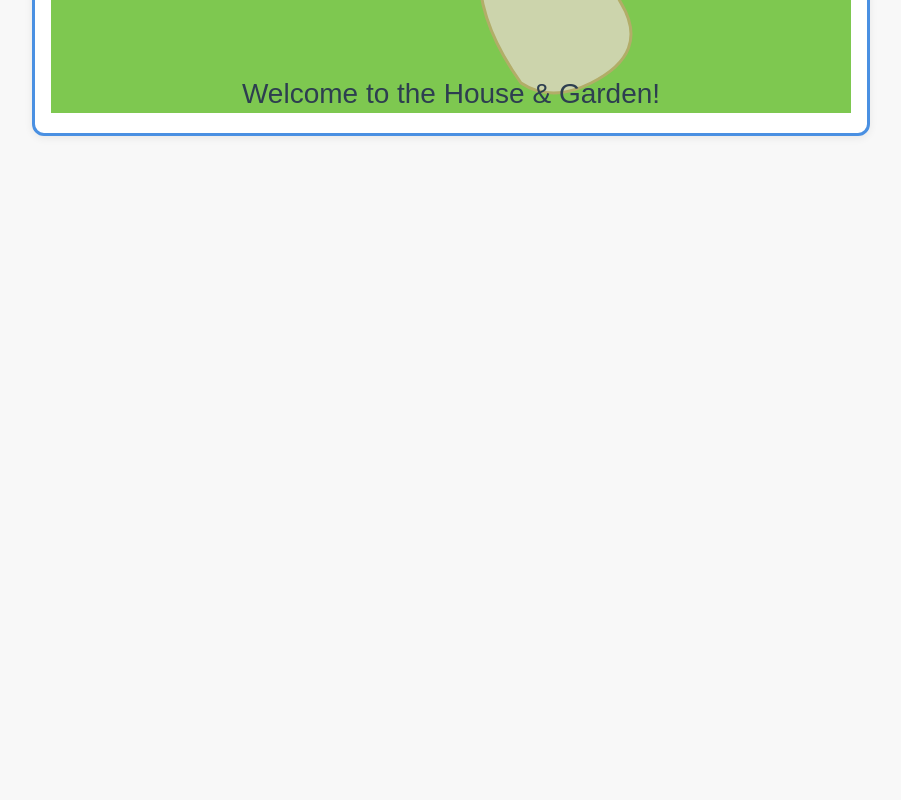
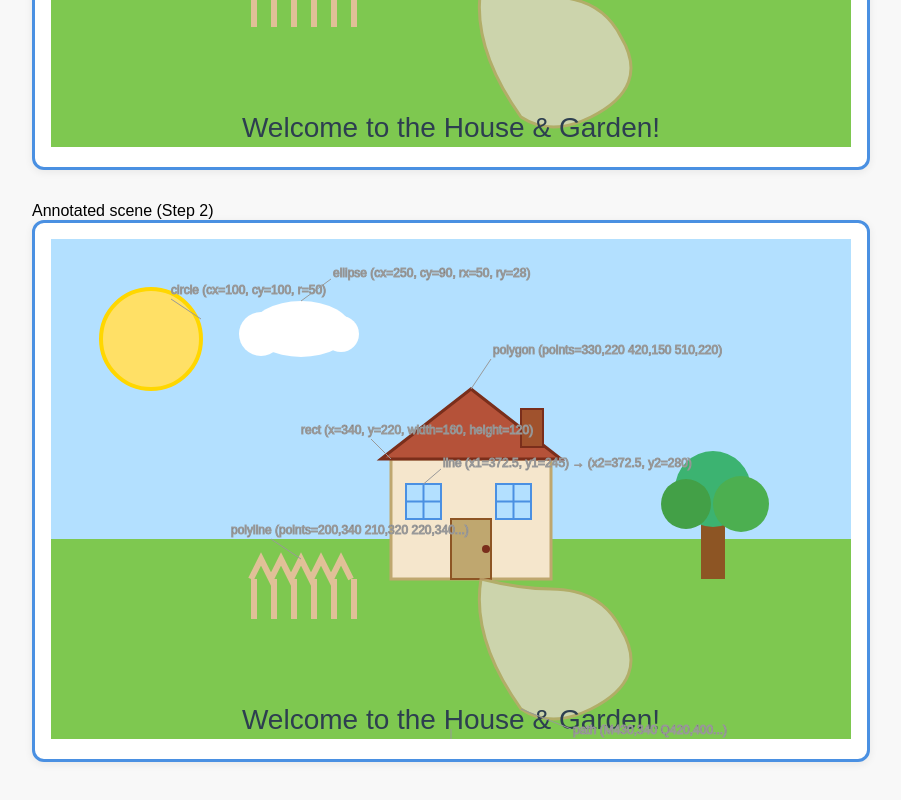
Before and after one commit to KennethOwO/T04-1, a plain HTML site: page index.html in a window 1280 px wide. Shown: the part 528-1328 px from the top of the page, without its empty margins (189-1090 px from the left). Before the commit the page ends 800 px from the top, so only its background shows below. Drawn offline with Linux system fonts and the light colour scheme.

Commit message:
add Step 2 annotated picture [AI-assisted]

```diff
--- a/index.html
+++ b/index.html
@@ -30,6 +30,8 @@
 </head>
 <body>
   <h1>T04 – SVG House &amp; Garden</h1>
+  <figure id="scene-original">
+    <figcaption>Original scene</figcaption>
     <div class="svg-container">
       <svg
         viewBox="0 0 800 500"
@@ -88,5 +90,100 @@
         <text x="400" y="490" text-anchor="middle" font-size="28" fill="#2d3e50" font-family="Arial, sans-serif">Welcome to the House &amp; Garden!</text>
       </svg>
     </div>
+  </figure>
+
+  <figure id="scene-annotated-figure">
+    <figcaption>Annotated scene (Step 2)</figcaption>
+    <div class="svg-container">
+      <svg
+        id="scene-annotated"
+        viewBox="0 0 800 500"
+        width="800" height="500"
+        aria-labelledby="svgTitle2 svgDesc2"
+        role="img"
+      >
+        <title id="svgTitle2">House and Garden Scene (Annotated)</title>
+        <desc id="svgDesc2">An SVG illustration showing a house and garden, with annotation labels for each SVG shape type and their key attributes.</desc>
+        <!-- Sky -->
+        <rect x="0" y="0" width="800" height="300" fill="#b3e0ff" />
+        <!-- Grass -->
+        <rect x="0" y="300" width="800" height="200" fill="#7ec850" />
+        <!-- Sun (circle) -->
+        <circle cx="100" cy="100" r="50" fill="#ffe066" stroke="#ffd700" stroke-width="4" />
+        <!-- Cloud (ellipse + circles) -->
+        <ellipse cx="250" cy="90" rx="50" ry="28" fill="#fff" />
+        <circle cx="210" cy="95" r="22" fill="#fff" />
+        <circle cx="290" cy="95" r="18" fill="#fff" />
+        <!-- Tree trunk (rect) -->
+        <rect x="650" y="270" width="24" height="70" fill="#8d5524" />
+        <!-- Tree foliage (circle) -->
+        <circle cx="662" cy="250" r="38" fill="#3cb371" />
+        <circle cx="690" cy="265" r="28" fill="#4caf50" />
+        <circle cx="635" cy="265" r="25" fill="#43a047" />
+        <!-- House body (rect) -->
+        <rect x="340" y="220" width="160" height="120" fill="#f5e6cc" stroke="#bfa76f" stroke-width="3" />
+        <!-- Roof (polygon) -->
+        <polygon points="330,220 420,150 510,220" fill="#b55239" stroke="#7a2e1b" stroke-width="3" />
+        <!-- Chimney (rect) -->
+        <rect x="470" y="170" width="22" height="38" fill="#a0522d" stroke="#7a2e1b" stroke-width="2" />
+        <!-- Door (rect) -->
+        <rect x="400" y="280" width="40" height="60" fill="#bfa76f" stroke="#8d5524" stroke-width="2" />
+        <!-- Door knob (circle) -->
+        <circle cx="435" cy="310" r="4" fill="#7a2e1b" />
+        <!-- Left window (rect) -->
+        <rect x="355" y="245" width="35" height="35" fill="#b3e0ff" stroke="#4a90e2" stroke-width="2" />
+        <line x1="372.5" y1="245" x2="372.5" y2="280" stroke="#4a90e2" stroke-width="2" />
+        <line x1="355" y1="262.5" x2="390" y2="262.5" stroke="#4a90e2" stroke-width="2" />
+        <!-- Right window (rect) -->
+        <rect x="445" y="245" width="35" height="35" fill="#b3e0ff" stroke="#4a90e2" stroke-width="2" />
+        <line x1="462.5" y1="245" x2="462.5" y2="280" stroke="#4a90e2" stroke-width="2" />
+        <line x1="445" y1="262.5" x2="480" y2="262.5" stroke="#4a90e2" stroke-width="2" />
+        <!-- Fence (polyline) -->
+        <polyline points="200,340 210,320 220,340 230,320 240,340 250,320 260,340 270,320 280,340 290,320 300,340" fill="none" stroke="#e0c097" stroke-width="6" />
+        <!-- Fence posts (rects) -->
+        <rect x="200" y="340" width="6" height="40" fill="#e0c097" />
+        <rect x="220" y="340" width="6" height="40" fill="#e0c097" />
+        <rect x="240" y="340" width="6" height="40" fill="#e0c097" />
+        <rect x="260" y="340" width="6" height="40" fill="#e0c097" />
+        <rect x="280" y="340" width="6" height="40" fill="#e0c097" />
+        <rect x="300" y="340" width="6" height="40" fill="#e0c097" />
+        <!-- Curved garden path (path) -->
+        <path d="M430,340 Q420,400 470,470 Q500,490 540,470 Q600,440 570,390 Q550,350 500,350 Q470,350 430,340 Z" fill="#e0d7c3" stroke="#bfa76f" stroke-width="3" opacity="0.8" />
+        <!-- Caption (text) -->
+        <text x="400" y="490" text-anchor="middle" font-size="28" fill="#2d3e50" font-family="Arial, sans-serif">Welcome to the House &amp; Garden!</text>
+        <g id="annotations">
+          <style>
+            #scene-annotated #annotations { font-size:12px; fill:#333; stroke:#999; stroke-width:1; }
+            #scene-annotated #annotations text { font-family:Arial,sans-serif; fill:#333; pointer-events:none; }
+            #scene-annotated #annotations line { stroke:#999; stroke-width:1; pointer-events:none; }
+          </style>
+          <!-- circle annotation (sun) -->
+          <line x1="150" y1="80" x2="120" y2="60" />
+          <text x="120" y="55">circle (cx=100, cy=100, r=50)</text>
+          <!-- rect annotation (house body) -->
+          <line x1="340" y1="220" x2="320" y2="200" />
+          <text x="250" y="195">rect (x=340, y=220, width=160, height=120)</text>
+          <!-- ellipse annotation (cloud) -->
+          <line x1="250" y1="62" x2="280" y2="40" />
+          <text x="282" y="38">ellipse (cx=250, cy=90, rx=50, ry=28)</text>
+          <!-- line annotation (left window) -->
+          <line x1="372.5" y1="245" x2="390" y2="230" />
+          <text x="392" y="228">line (x1=372.5, y1=245) → (x2=372.5, y2=280)</text>
+          <!-- polyline annotation (fence) -->
+          <line x1="250" y1="320" x2="220" y2="300" />
+          <text x="180" y="295">polyline (points=200,340 210,320 220,340...)</text>
+          <!-- polygon annotation (roof) -->
+          <line x1="420" y1="150" x2="440" y2="120" />
+          <text x="442" y="115">polygon (points=330,220 420,150 510,220)</text>
+          <!-- path annotation (garden path) -->
+          <line x1="470" y1="470" x2="520" y2="490" />
+          <text x="522" y="495">path (M430,340 Q420,400...)</text>
+          <!-- text annotation (caption) -->
+          <line x1="400" y1="490" x2="400" y2="510" />
+          <text x="370" y="525">text (x=400, y=490)</text>
+        </g>
+      </svg>
+    </div>
+  </figure>
 </body>
 </html>
```
Lines whose indentation alone changed are shown as unchanged.
